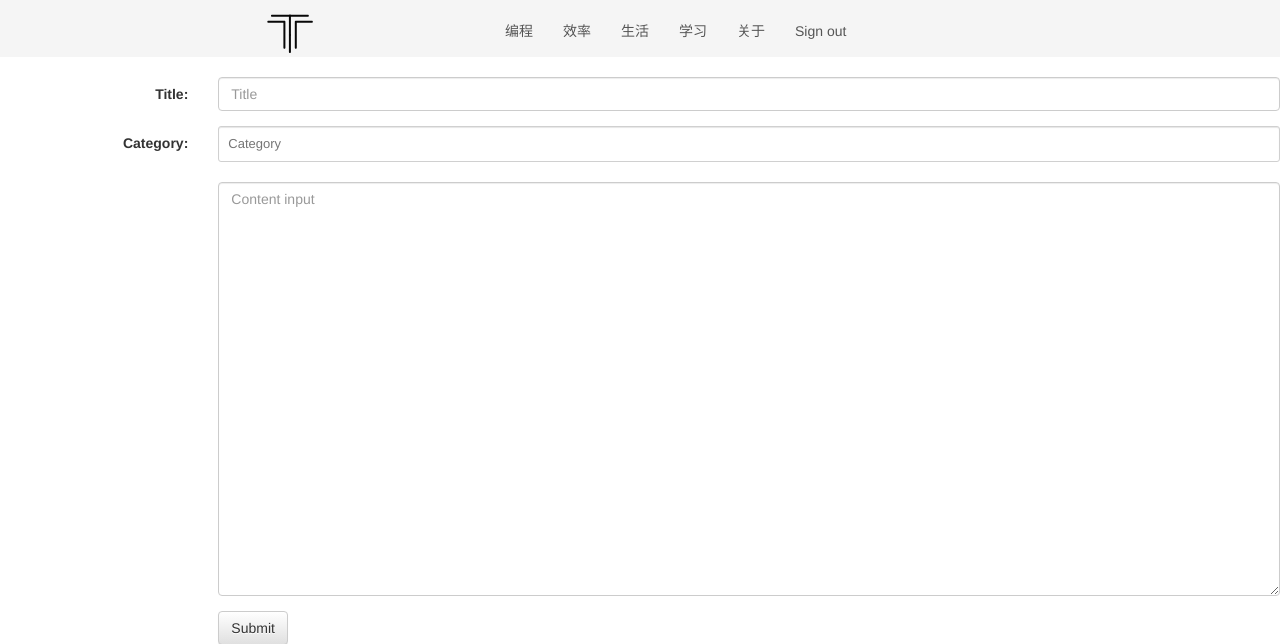
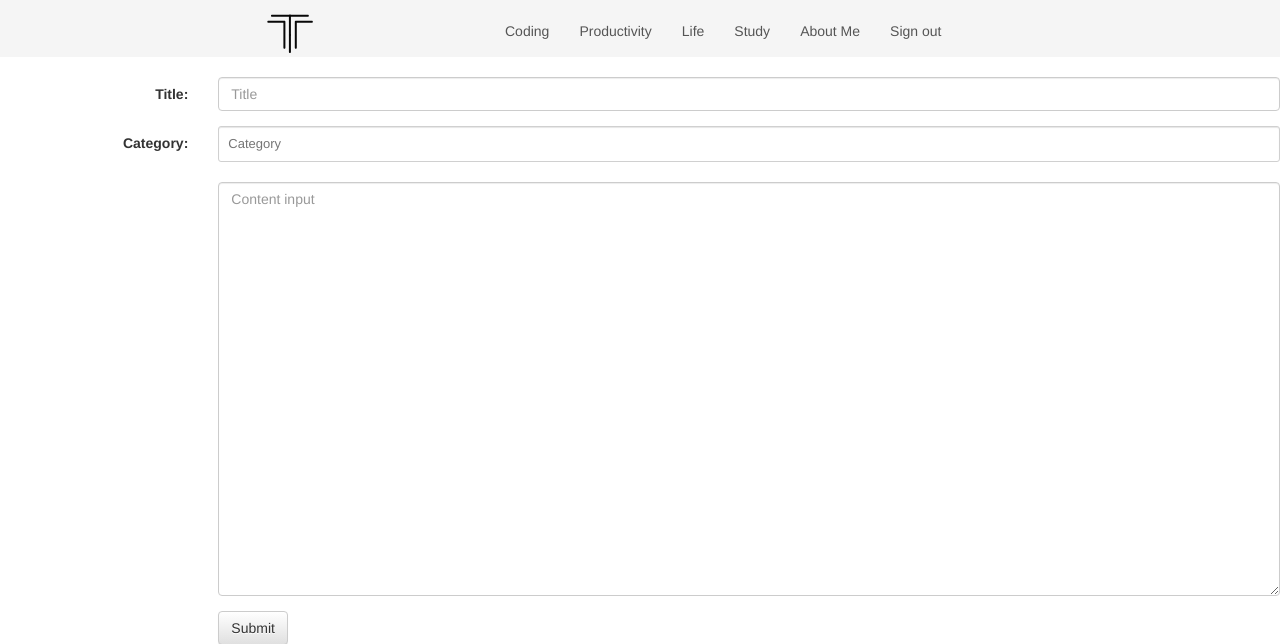
Before and after one commit to zhiwei1988/blog, a Flask app: page /edit in a window 1280 px wide. Shown: the top 644 px of the page. Run offline with Flask 2, Linux system fonts and the light colour scheme; the visitor is signed in with stand-in values (Sample User, id 1); parts of the project's set-up code (start-up, migrations or seed data) failed here and were passed over; some libraries are stand-ins or nearby versions.

Commit message:
修改文章分类

```diff
--- a/app/main/view.py
+++ b/app/main/view.py
@@ -15,9 +15,9 @@ def index():
     return render_template('index.html', posts=posts)
 
 
-@main.route('/category/fa')
-def category_fa():
-    category = Category.query.filter_by(name=u'法').first()
+@main.route('/category/coding')
+def category_coding():
+    category = Category.query.filter_by(name=u'Coding').first()
     if category:
         posts = category.posts
         return render_template('index.html', posts=posts)
@@ -25,9 +25,9 @@ def category_fa():
     return redirect(url_for('.index'))
 
 
-@main.route('/category/dao')
-def category_dao():
-    category = Category.query.filter_by(name=u'道').first()
+@main.route('/category/productivity')
+def category_productivity():
+    category = Category.query.filter_by(name=u'Productivity').first()
     if category:
         posts = category.posts
         return render_template('index.html', posts=posts)
@@ -35,18 +35,18 @@ def category_dao():
     return redirect(url_for('.index'))
 
 
-@main.route('/category/shu')
-def category_shu():
-    category = Category.query.filter_by(name=u'术').first()
+@main.route('/category/life')
+def category_life():
+    category = Category.query.filter_by(name=u'Life').first()
     if category:
         posts = category.posts
         return render_template('index.html', posts=posts)
 
     return redirect(url_for('.index'))
 
-@main.route('/category/qi')
-def category_qi():
-    category = Category.query.filter_by(name=u'器').first()
+@main.route('/category/study')
+def category_study():
+    category = Category.query.filter_by(name=u'Study').first()
     if category:
         posts = category.posts
         return render_template('index.html', posts=posts)
@@ -80,6 +80,12 @@ def modify_blog(id):
     if form.validate_on_submit():
         post.title = form.title.data
         post.body = form.body.data
+        category = Category.query.filter_by(name=form.category.data).first()
+        if not category:
+            category = Category(name=form.category.data)
+            db.session.add(category)
+            db.session.commit()
+        post.category = category
         db.session.add(post)
         db.session.commit()
         return redirect(url_for('.index'))
--- a/app/templates/base.html
+++ b/app/templates/base.html
@@ -29,19 +29,19 @@
                 <nav id="bs-navbar" class="collapse navbar-collapse">
                     <ul class="nav navbar-nav">
                         <li id="li-dao">
-                            <a href="{{ url_for('main.category_dao') }}">编程</a>
+                            <a href="{{ url_for('main.category_coding') }}">Coding</a>
                         </li>
                         <li id="li-fa">
-                            <a href="{{ url_for('main.category_fa') }}">效率</a>
+                            <a href="{{ url_for('main.category_productivity') }}">Productivity</a>
                         </li>
                         <li id="li-shu">
-                            <a href="{{ url_for('main.category_shu') }}">生活</a>
+                            <a href="{{ url_for('main.category_life') }}">Life</a>
                         </li>
                         <li id="li-shu">
-                            <a href="{{ url_for('main.category_qi') }}">学习</a>
+                            <a href="{{ url_for('main.category_study') }}">Study</a>
                         </li>
                         <li id="li-guanyu">
-                            <a href="#">关于</a>
+                            <a href="#">About Me</a>
                         </li>
                         {% if current_user.is_authenticated %}
                         <li>
--- a/app/templates/index.html
+++ b/app/templates/index.html
@@ -11,12 +11,12 @@
 				<span class="glyphicon glyphicon-calendar"></span>
 				<span class="post-meta-item-text">发表于</span>
 				{{ moment(post.timestamp).format("YYYY-MM-DD") }}
-				<span class="post-meta-divider">|</span>
+				<!-- <span class="post-meta-divider">|</span>
 				<span class="glyphicon glyphicon-folder-open"></span>
 				<span class="post-meta-item-text">分类于</span>
 				<span class="post-meta-category">
 					<a href="#">{{ post.category.name }}</a>
-				</span>
+				</span> -->
 			</div>
 			{% if current_user.is_authenticated %}
 			<div>
```
